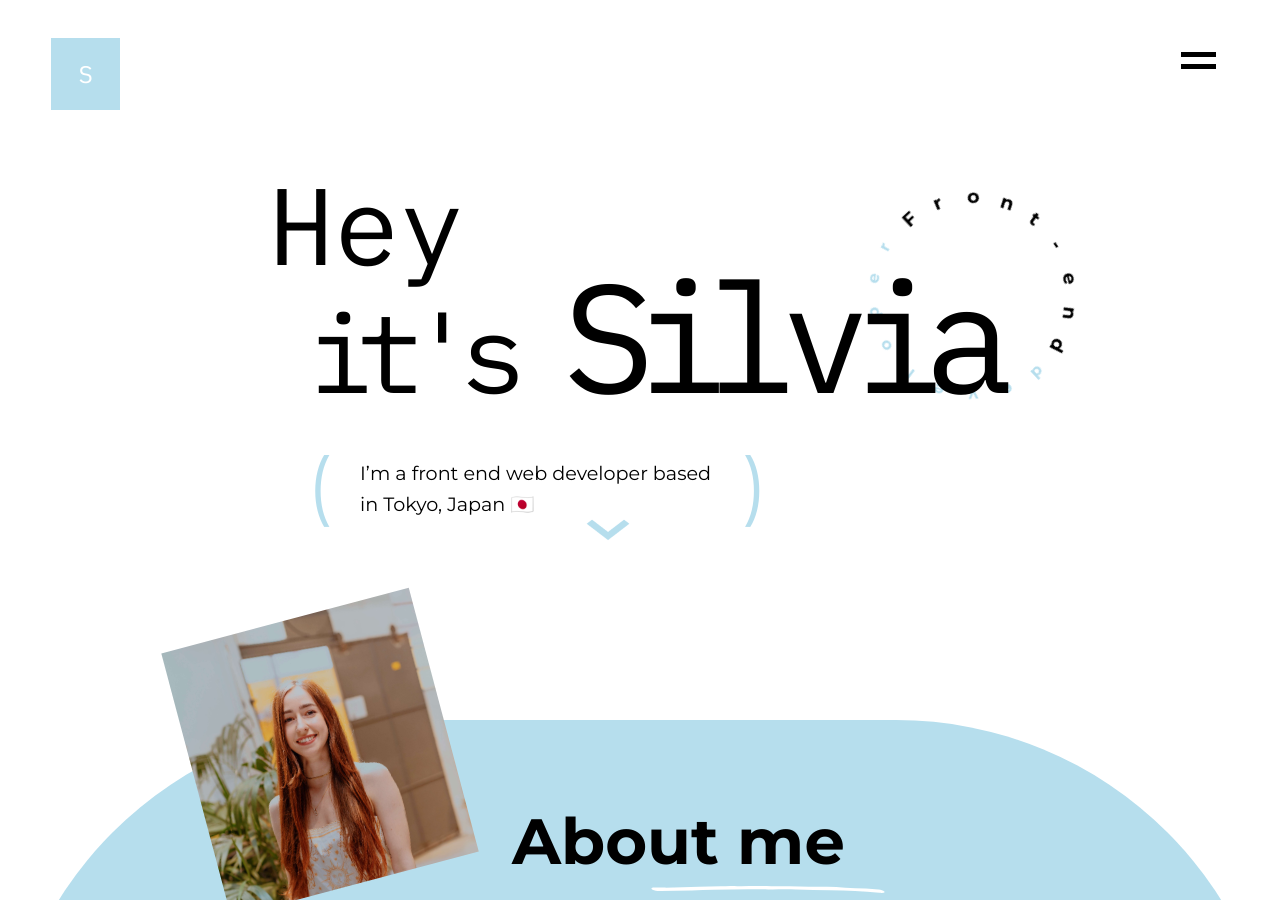
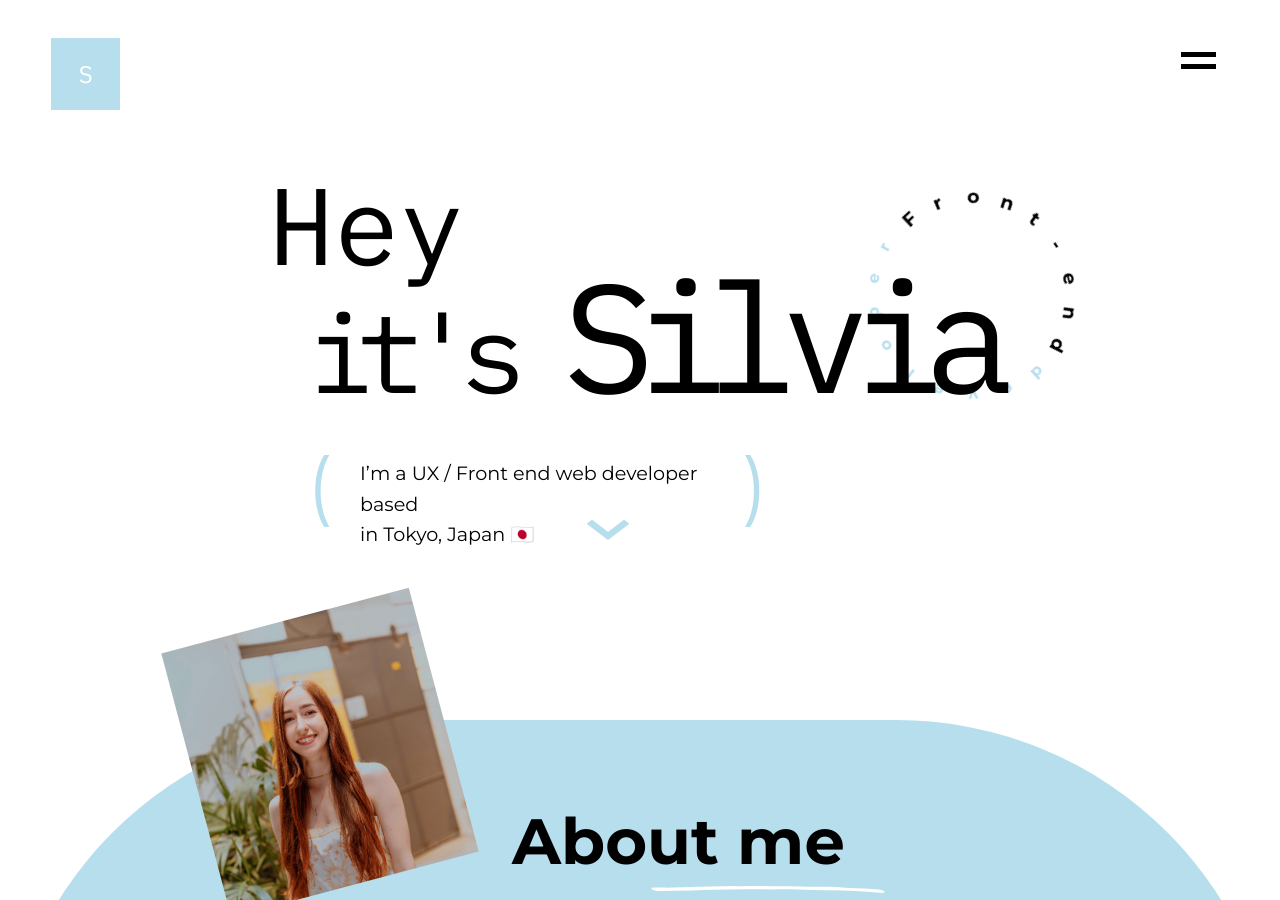
Before and after one commit to silsc/portfolio, a Jekyll site: the page built from index.markdown, in a window 1280 px wide and 900 px high. Built offline with Jekyll 4.4.1, drawn with Linux system fonts in a browser that asks for light colours.

Commit message:
UPDATE (CV change & Banner subtitle text content)

```diff
--- a/index.markdown
+++ b/index.markdown
@@ -18,7 +18,7 @@ title: Hey it's Silvia
     </div>
     <div class="banner-subtitle">
       <h2>(</h2>
-        <p>I’m a front end web developer based <br>in Tokyo, Japan 🇯🇵</p>
+        <p>I’m a UX / Front end web developer based <br>in Tokyo, Japan 🇯🇵</p>
       <h2>)</h2>
     </div>
     <div class="banner-lineround">
```
Also changed, not shown: 2 other files.
